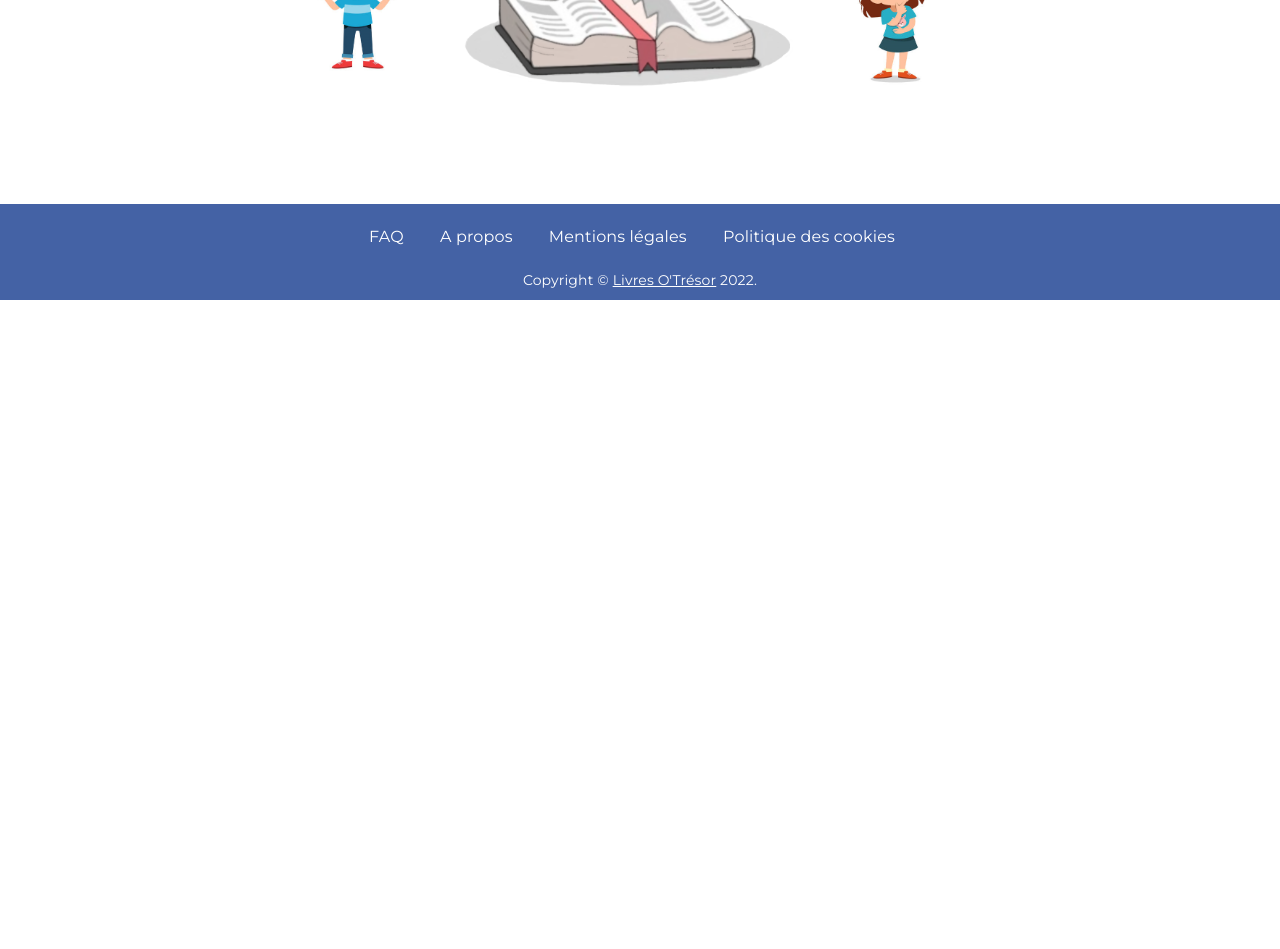
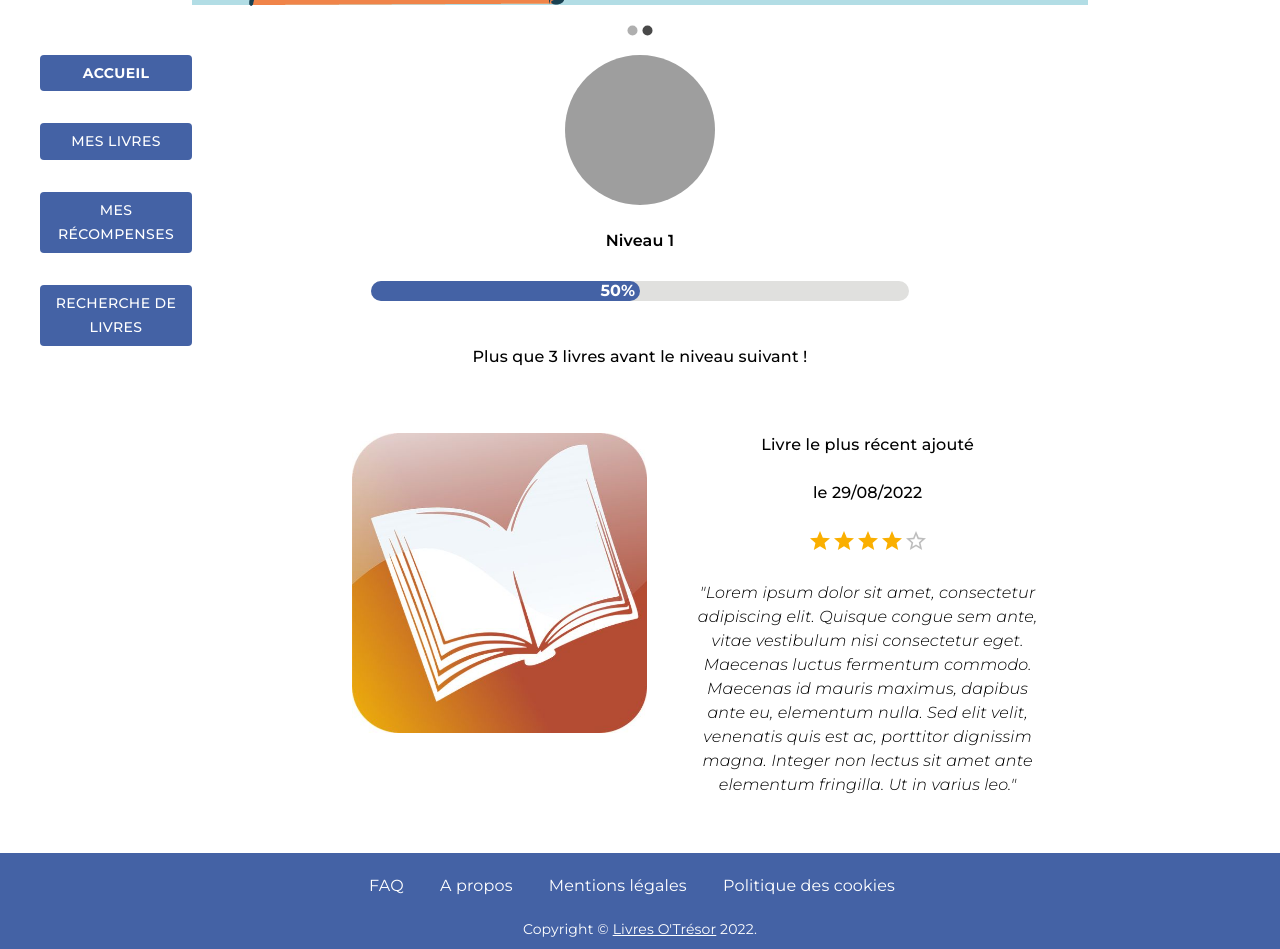
Before and after one commit to MarieLouPLevasseur/Projet-livresOtresor-front, a React (Create React App) app: page /profil/enfant in a window 1280 px wide. Shown: the part 500-1449 px from the top of the page. Before the commit the page ends 800 px from the top, so only its background shows below. Built offline with nearby package versions, Linux system fonts and the light colour scheme; grey boxes are pictures that could not be loaded.

Commit message:
homepageKids done

```diff
--- a/src/components/App/App.js
+++ b/src/components/App/App.js
@@ -47,7 +47,7 @@ function App() {
   },[]);
 
   const notForKids = isLogUser || !isLogKid;
-  const isLog = isLogUser || isLogKid;
+  // const isLog = isLogUser || isLogKid;
 
   return (
     <div className="App">
@@ -65,11 +65,11 @@ function App() {
         <Route path="/a-propos" element={<About />} />
         {notForKids && <Route path="/profil/utilisateur" element={<HomeUser />} />}
         {notForKids && <Route path="/profil/utilisateur/compte" element={<AccountManagement />} />}
-        {isLog && <Route path="/profil/enfant" element={<HomeKid />} />}
-        {isLog && <Route path="/recherche" element={<Search />} />}
-        {isLog && <Route path="/mes-livres" element={<MyBooks />} />}
-        {isLog && <Route path="/recompenses" element={<Rewards />} />}
-        {isLog && <Route path="/recherche/voir-livre" element={<Book />} />}
+        <Route path="/profil/enfant" element={<HomeKid />} />
+        <Route path="/recherche" element={<Search />} />
+        <Route path="/mes-livres" element={<MyBooks />} />
+        <Route path="/recompenses" element={<Rewards />} />
+        <Route path="/recherche/voir-livre" element={<Book />} />
         <Route path="*" element={<PageNotFound />} />
       </Routes>
       <Footer />
--- a/src/components/App/Store.js
+++ b/src/components/App/Store.js
@@ -1,10 +1,12 @@
 import { configureStore } from '@reduxjs/toolkit'
 import userReducer from '../../features/login/userSlice'
 import kidReducer from '../../features/login/kidSlice'
+import apiReducer from '../../features/api/apiSlice'
 
 export const store = configureStore({
   reducer: {
     user: userReducer,
     kid: kidReducer,
+    api: apiReducer,
   },
 })
--- a/src/components/HomeKid/HomeKid.js
+++ b/src/components/HomeKid/HomeKid.js
@@ -1,9 +1,64 @@
 import React from 'react'
+import { Box, Rating, Typography, Avatar } from '@mui/material'
+
+import HomeCarousel from '../Home/HomeCarousel/HomeCarousel'
+import HomeKidButtons from './HomeKidButtons/HomeKidButtons'
+import HomeKidProgressBar from './HomeKidProgressBar/HomeKidProgressBar'
+
+import Cover from '../../assets/img/defaultCover.jpg'
+
 import './HomeKid.scss'
 
 function HomeKid() {
   return (
-    <div>HomeKid</div>
+    <div className='homeKid'>
+      <HomeCarousel />
+      <Box sx={{display: 'flex'}}>
+        <HomeKidButtons />
+        <Box sx={{display: 'flex', width: '70%', flexDirection: 'column', alignItems: 'center', mt: 2}}>
+        <Avatar
+        alt="avatar enfant"
+        src="https://zupimages.net/up/22/34/mcth.png"
+        sx={{ width: 150, height: 150 }}
+        />
+          <Typography sx={{ mt: 3, mb: 1, fontFamily: 'Montserrat', fontWeight: 600 }}>
+            Niveau 1
+          </Typography>
+          <HomeKidProgressBar bgcolor= '#4462A5' completed='50'/>
+          <Typography sx={{ mt: 3, fontFamily: 'Montserrat', fontWeight: 500 }}>
+            Plus que 3 livres avant le niveau suivant !
+          </Typography>
+        </Box>
+      </Box>
+      <Box sx={{display: 'flex', width: '70%', m:'auto' }}>
+        <Box
+          component="img"
+          alt="Couverture d'un livre"
+          src={Cover}
+          sx={{
+            height: 300,
+            width: 300,
+            maxHeight: { xs: 200, md: 300 },
+            maxWidth: { xs: 200, md: 300 },
+            marginLeft: 20,
+            marginBottom: 15,
+            marginTop: 8
+          }}
+        />
+        <Box sx={{width: '50%', textAlign: 'center'}}>
+          <Typography sx={{ mt: 8, fontFamily: 'Montserrat', fontWeight: 500 }}>
+            Livre le plus récent ajouté
+          </Typography>
+          <Typography sx={{ mt: 3,mb: 3, fontFamily: 'Montserrat', fontWeight: 500 }}>
+            le 29/08/2022
+          </Typography>
+          <Rating name="read-only" value='4' readOnly />
+          <Typography sx={{ m: 'auto', mt: 3, fontFamily: 'Montserrat', fontWeight: 300, width: '80%', fontStyle: 'italic' }}>
+            "Lorem ipsum dolor sit amet, consectetur adipiscing elit. Quisque congue sem ante, vitae vestibulum nisi consectetur eget. Maecenas luctus fermentum commodo. Maecenas id mauris maximus, dapibus ante eu, elementum nulla. Sed elit velit, venenatis quis est ac, porttitor dignissim magna. Integer non lectus sit amet ante elementum fringilla. Ut in varius leo."
+          </Typography>
+        </Box>
+      </Box>
+    </div>
   )
 }
 
--- /dev/null
+++ b/src/components/HomeKid/HomeKidButtons/HomeKidButtons.js
@@ -0,0 +1,61 @@
+import * as React from 'react';
+import Button from '@mui/material/Button';
+import Box from '@mui/material/Box';
+import { NavLink } from "react-router-dom";
+
+import './HomeKidButtons.scss'
+
+export default function HomeKidButtons() {
+  return (
+    <Box sx={{ flexGrow: 1, display:'flex', flexDirection: 'column', maxWidth : '15%'}}>
+      <Button
+        className='button'
+        sx={{ my: 2, color: 'red',fontFamily:'Montserrat', display: 'block', ml: 5}}
+      >
+        <NavLink
+          className={({ isActive }) => (isActive ? 'button button--active' : 'button')}
+          style={{ textDecoration: 'none'}}
+          to='/profil/enfant'
+        >
+          Accueil
+        </NavLink>
+      </Button>
+      <Button
+        className='button'
+        sx={{ my: 2, color: 'red',fontFamily:'Montserrat', display: 'block', ml: 5 }}
+      >
+        <NavLink
+          className={({ isActive }) => (isActive ? 'button button--active' : 'button')}
+          style={{ textDecoration: 'none'}}
+          to='/mes-livres'
+        >
+          Mes livres
+        </NavLink>
+      </Button>
+      <Button
+        className='button'
+        sx={{ my: 2, color: 'red',fontFamily:'Montserrat', display: 'block', ml: 5}}
+      >
+        <NavLink
+          className={({ isActive }) => (isActive ? 'button button--active' : 'button')}
+          style={{ textDecoration: 'none'}}
+          to='/recompenses'
+        >
+          Mes récompenses
+        </NavLink>
+      </Button>
+      <Button
+        className='button'
+        sx={{ my: 2, color: 'red',fontFamily:'Montserrat', display: 'block', ml: 5}}
+      >
+        <NavLink
+          className={({ isActive }) => (isActive ? 'button button--active' : 'button')}
+          style={{ textDecoration: 'none'}}
+          to='/recherche'
+        >
+          Recherche de livres
+        </NavLink>
+      </Button>
+    </Box>
+  );
+}
--- /dev/null
+++ b/src/components/HomeKid/HomeKidButtons/HomeKidButtons.scss
@@ -0,0 +1,7 @@
+.button {
+  color: white !important;
+  background-color: #4462A5 !important;
+  &--active {
+    font-weight: bold !important;
+  }
+}
--- /dev/null
+++ b/src/components/HomeKid/HomeKidProgressBar/HomeKidProgressBar.js
@@ -0,0 +1,35 @@
+const HomeKidProgressBar = (props) => {
+  const { bgcolor, completed } = props;
+
+  const containerStyles = {
+    height: 20,
+    width: '60%',
+    backgroundColor: "#e0e0de",
+    borderRadius: 50,
+    margin: 20
+  }
+
+  const fillerStyles = {
+    height: '100%',
+    width: `${completed}%`,
+    backgroundColor: bgcolor,
+    borderRadius: 'inherit',
+    textAlign: 'right'
+  }
+
+  const labelStyles = {
+    padding: 5,
+    color: 'white',
+    fontWeight: 'bold'
+  }
+
+  return (
+    <div style={containerStyles}>
+      <div style={fillerStyles}>
+        <span style={labelStyles}>{`${completed}%`}</span>
+      </div>
+    </div>
+  );
+};
+
+export default HomeKidProgressBar;
--- a/src/components/KidLogin/KidLogin.js
+++ b/src/components/KidLogin/KidLogin.js
@@ -12,8 +12,9 @@ import AutoStoriesIcon from '@mui/icons-material/AutoStories';
 import Typography from '@mui/material/Typography';
 import Snackbar from '@mui/material/Snackbar';
 import MuiAlert from '@mui/material/Alert';
-import { useState } from 'react';
-import { useDispatch } from 'react-redux';
+import { useState, useEffect } from 'react';
+import { useDispatch, useSelector } from 'react-redux';
+import { useNavigate } from 'react-router-dom';
 import { kidLogin } from '../../features/login/kidSlice';
 import { createTheme, ThemeProvider } from '@mui/material/styles';
 
@@ -66,8 +67,14 @@ const theme = createTheme({
 });
 
 export default function KidLogin() {
+
   // Redux-toolkit state import
+  const apiUrl = useSelector((state) => state.api.apiUrl);
+
   const dispatch = useDispatch()
+
+  // Redirect when connected
+  const navigate = useNavigate();
 
   // Controlled components
   const [userNameValue, setUserName] = useState("");
@@ -76,6 +83,13 @@ export default function KidLogin() {
   // Error states
   const [alertErrorSubmit, setAlertErrorSubmit] = useState(false);
   const [alertErrorLogin, setAlertErrorLogin] = useState(false);
+
+  useEffect(() => {
+    const loggedKid = JSON.parse(localStorage.getItem('kid'));
+    if (loggedKid) {
+      navigate("/profil/enfant");
+    }
+  });
 
   // Api Call
   const postApi = (routeApi ,data) => {
@@ -98,7 +112,7 @@ export default function KidLogin() {
     });
   }
 
-  const routeApi="http://marie-lou-prince-levasseur.vpnuser.lan:8000/api/v1/login/kid"
+  const apiEndpoint = "/api/v1/login/kid"
 
   const handleSubmit = (event) => {
     event.preventDefault();
@@ -110,7 +124,7 @@ export default function KidLogin() {
       password: passwordValue,
     };
     const profilUserJson = JSON.stringify(profilUser);
-    postApi(routeApi,profilUserJson)
+    postApi(apiUrl + apiEndpoint,profilUserJson);
     }
   };
 
--- a/src/components/Register/Register.js
+++ b/src/components/Register/Register.js
@@ -14,6 +14,7 @@ import Grid from '@mui/material/Grid';
 import AutoStoriesIcon from '@mui/icons-material/AutoStories';
 import Typography from '@mui/material/Typography';
 import { createTheme, ThemeProvider } from '@mui/material/styles';
+import { useSelector } from 'react-redux';
 
 import './Register.scss';
 import Image from '../../assets/img/register.jpg';
@@ -66,6 +67,9 @@ function AnotherFooter(props) {
 
 export default function Register() {
 
+  // Api base url
+  const apiUrl = useSelector((state) => state.api.apiUrl);
+
   // local state because we need those only here
 
   // controlled components
@@ -110,7 +114,7 @@ export default function Register() {
     });
   }
 
-  const routeApi="http://marie-lou-prince-levasseur.vpnuser.lan:8000/api/v1/users"
+  const apiEndpoint ="/api/v1/users"
 
 
   const handleSubmit = (event) => {
@@ -127,7 +131,7 @@ export default function Register() {
       password: passwordValue,
     };
     const profilUserJson = JSON.stringify(profilUser);
-    postApi(routeApi,profilUserJson)
+    postApi(apiUrl + apiEndpoint,profilUserJson)
     }
   };
 
--- a/src/components/UserLogin/UserLogin.js
+++ b/src/components/UserLogin/UserLogin.js
@@ -13,7 +13,7 @@ import Typography from '@mui/material/Typography';
 import Snackbar from '@mui/material/Snackbar';
 import MuiAlert from '@mui/material/Alert';
 import { useState } from 'react';
-import { useDispatch } from 'react-redux';
+import { useDispatch, useSelector } from 'react-redux';
 import { userLogin } from '../../features/login/userSlice';
 import { createTheme, ThemeProvider } from '@mui/material/styles';
 
@@ -67,6 +67,9 @@ function AnotherFooter(props) {
 }
 
 export default function UserLogin() {
+  // Api base url
+  const apiUrl = useSelector((state) => state.api.apiUrl);
+
   // Redux-toolkit state import
   const dispatch = useDispatch()
 
@@ -99,7 +102,7 @@ export default function UserLogin() {
     });
   }
 
-  const routeApi="http://marie-lou-prince-levasseur.vpnuser.lan:8000/api/v1/login/user"
+  const apiEndpoint = "/api/v1/login/user"
 
   const handleSubmit = (event) => {
     event.preventDefault();
@@ -111,7 +114,7 @@ export default function UserLogin() {
       password: passwordValue,
     };
     const profilUserJson = JSON.stringify(profilUser);
-    postApi(routeApi,profilUserJson)
+    postApi(apiUrl + apiEndpoint,profilUserJson)
     }
   };
 
--- /dev/null
+++ b/src/features/api/apiSlice.js
@@ -0,0 +1,19 @@
+import { createSlice } from '@reduxjs/toolkit'
+
+const initialState = {
+  apiUrl: 'http://marie-lou-prince-levasseur.vpnuser.lan:8000',
+}
+
+export const apiSlice = createSlice({
+  name: 'api',
+  initialState,
+  reducers: {
+    apiUrl: (state) => {
+      return state.apiUrl
+    }
+  }
+})
+
+export const { apiUrl } = apiSlice.actions
+
+export default apiSlice.reducer
```
Also changed, not shown: src/assets/img/defaultCover.jpg (added), 1 other file (tests, documents, lock files or other folders).
